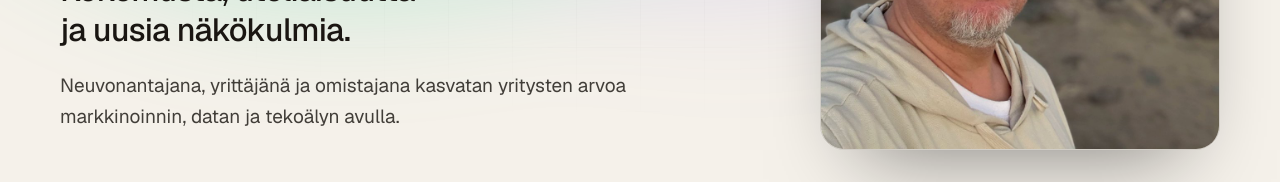
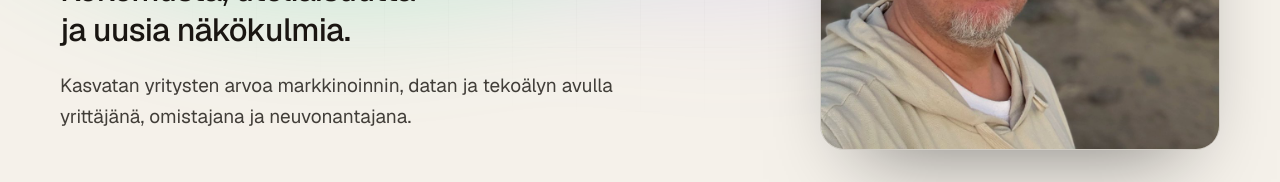
Before and after one commit to arviser/site-arto, a website: page public/index.html in a window 1280 px wide. Shown: the part 530-712 px from the top of the page. Drawn offline with nearby package versions, Linux system fonts and the light colour scheme; a web font is replaced by a local one.

Commit message:
Hero-ingressi: Arton muotoilu
Co-Authored-By: Claude Sonnet 5.5 <noreply@anthropic.com>
Claude-Session: https://claude.ai/code/session_01QyRZhjX8JoBYQpy9KLGQNT

```diff
--- a/public/index.html
+++ b/public/index.html
@@ -241,7 +241,7 @@ footer .wrap { display: flex; justify-content: space-between; gap: 16px; flex-wr
           <h1><span>Arto</span><span class="grad">Remes</span></h1>
           <div class="hero-sub">
             <p class="tagline">Kokemusta, uteliaisuutta ja uusia näkökulmia.</p>
-            <p class="lead">Neuvonantajana, yrittäjänä ja omistajana kasvatan yritysten arvoa markkinoinnin, datan ja tekoälyn avulla.</p>
+            <p class="lead">Kasvatan yritysten arvoa markkinoinnin, datan ja tekoälyn avulla yrittäjänä, omistajana ja neuvonantajana.</p>
           </div>
         </div>
         <figure class="hero-photo"><img src="arto-hero.jpg" width="960" height="1200" alt="Arto Remes" fetchpriority="high"></figure>
```
